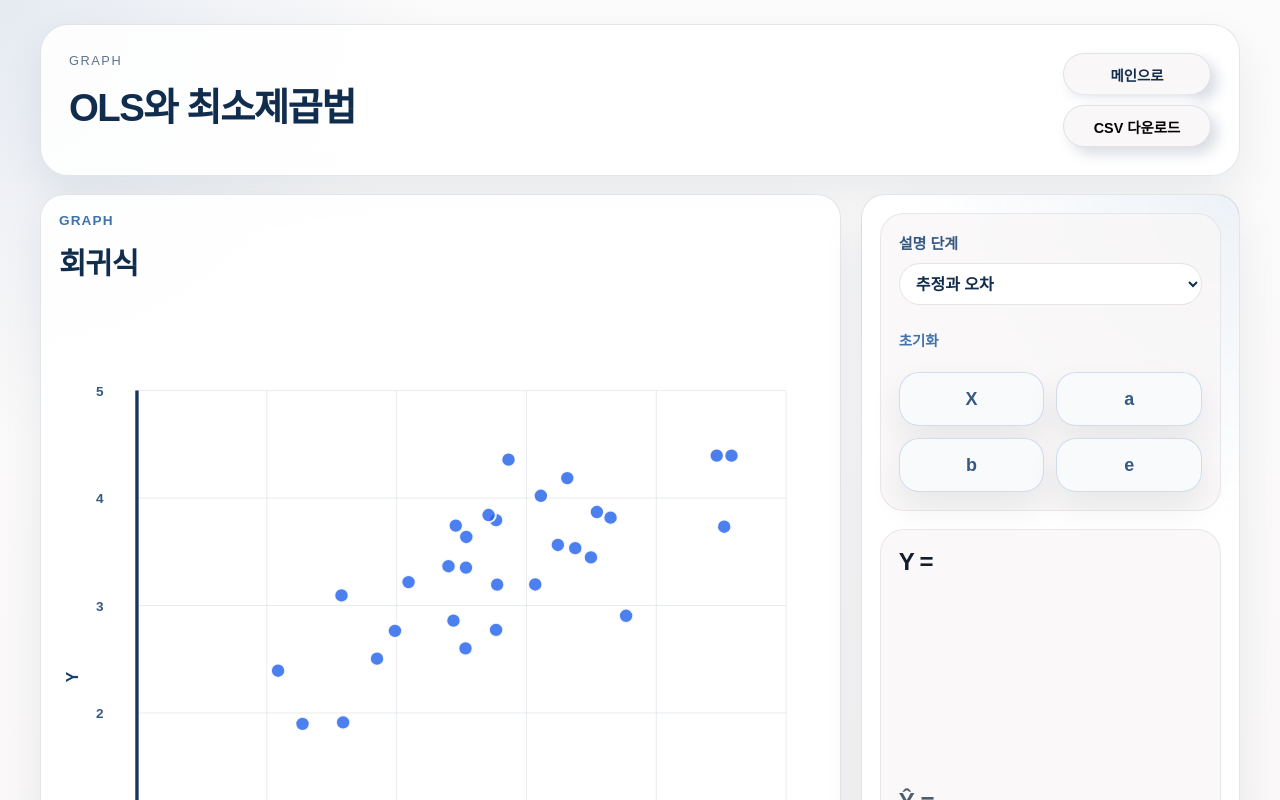
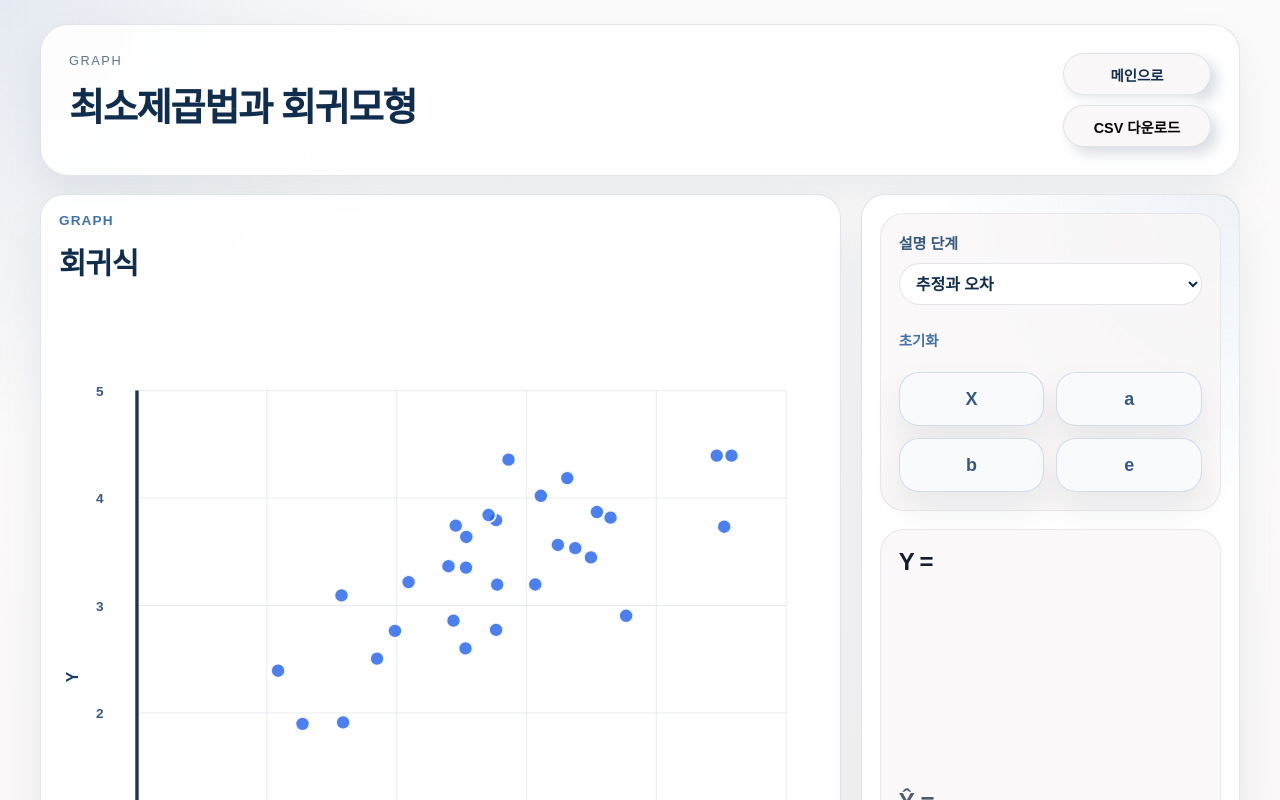
Before and after one commit to jasonstudypython/stat, a Next.js app: page /lab/regression-1-ols-intro in a window 1280 px wide. Shown: the top 800 px of the page. Built offline with nearby package versions, Linux system fonts and the light colour scheme.

Commit message:
Update manual and regression intro heading

```diff
--- a/app/lab/regression-1-ols-intro/page.js
+++ b/app/lab/regression-1-ols-intro/page.js
@@ -1232,7 +1232,7 @@ export default function Regression1OlsIntroPage() {
       <header className="rr-header reg1intro-header">
         <div>
           <p className="eyebrow">GRAPH</p>
-          <h1>OLS와 최소제곱법</h1>
+          <h1>최소제곱법과 회귀모형</h1>
         </div>
         <div className="lab-header-action-stack">
           <Link className="secondary-button regswitch-home-button" href="/lab">
```
Also changed, not shown: 1 other file (tests, documents, lock files or other folders).
